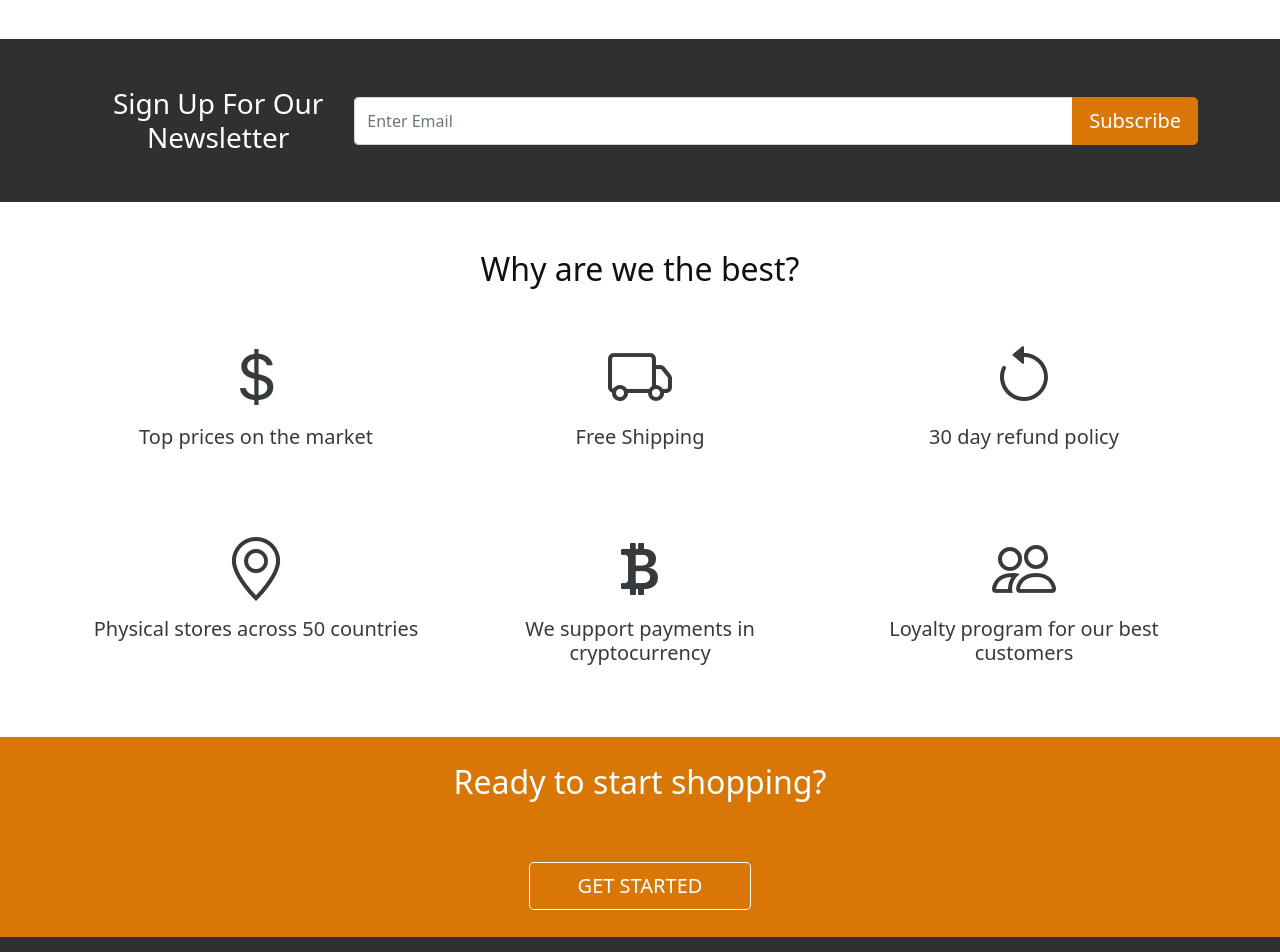
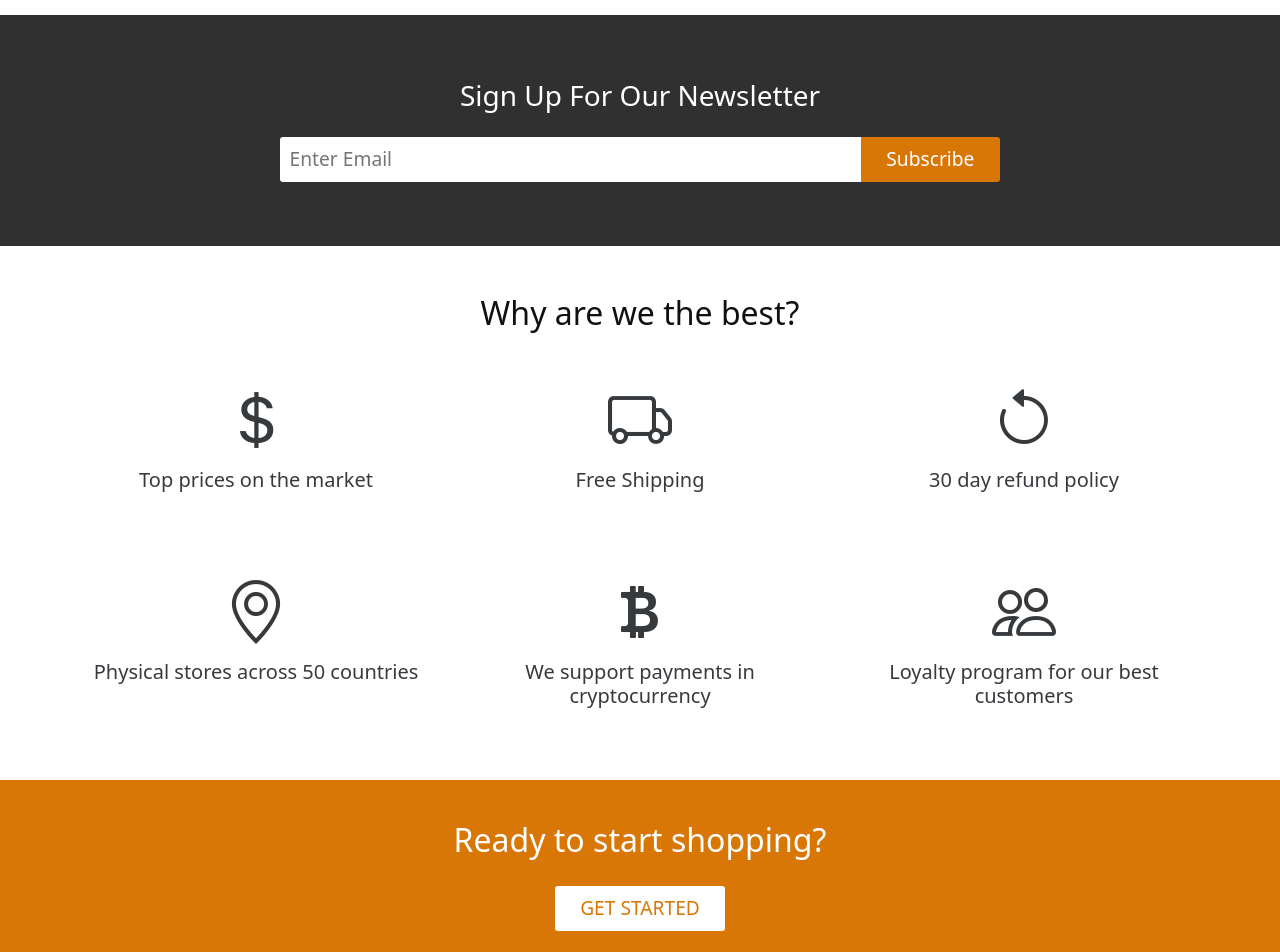
Before and after one commit to rpashev/next-ecommerce, a Next.js app: page / in a window 1280 px wide. Shown: the part 780-1732 px from the top of the page. Built offline with nearby package versions, Linux system fonts and the light colour scheme; no server answers; the database is empty.

Commit message:
replaced some bootstrap with scss

```diff
--- a/components/landing-page/final-prompt.js
+++ b/components/landing-page/final-prompt.js
@@ -6,10 +6,7 @@ const FinalPrompt = () => {
   return (
     <section className={`${styles["final-prompt"]} bg-warning`}>
       <h2 className="text-center text-light">Ready to start shopping?</h2>
-      <button
-        onClick={() => router.push("/shop")}
-        className="btn btn-outline-light px-5 btn-lg mx-auto shadow-none"
-      >
+      <button onClick={() => router.push("/shop")} className={styles.btn}>
         GET STARTED
       </button>
     </section>
--- a/components/landing-page/final-prompt.module.scss
+++ b/components/landing-page/final-prompt.module.scss
@@ -1,8 +1,33 @@
 @import "../../styles/colors.scss";
 
 .final-prompt {
-  height: 12.5rem;
+  height: 12rem;
+  padding: 2rem 0;
   display: flex;
   flex-direction: column;
   justify-content: space-around;
+  align-items: center;
 }
+
+.btn {
+  font: inherit;
+  cursor: pointer;
+  display: flex;
+  justify-content: center;
+  align-items: center;
+  font: inherit;
+  font-size: 1.2rem;
+  background-color: $gray-light;
+  color: $color-primary-dark;
+  font-weight: 500;
+  padding: 0.5rem 1.6rem;
+  border: none;
+  border-radius: 3px;
+  transition: 0.25s ease-out;
+
+  &:hover,
+  &:focus {
+    outline: none;
+    background-color: darken($gray-light, 8%);
+  }
+}
--- a/components/landing-page/newsletter.js
+++ b/components/landing-page/newsletter.js
@@ -1,25 +1,12 @@
+import styles from "./newsletter.module.scss";
+
 const Newsletter = (props) => {
   return (
-    <section className="bg-secondary text-light py-5 px-1 px-md-5 my-4">
-      <div className="container">
-        <div className="d-md-flex justify-content-between align-items-center">
-          <h3 className="mb-3 mb-md-0 text-center">
-            Sign Up For Our Newsletter
-          </h3>
-          <div className="input-group news-input">
-            <input
-              type="text"
-              className="form-control shadow-none"
-              placeholder="Enter Email"
-            />
-            <button
-              className="btn btn-warning btn-lg text-light shadow-none"
-              type="button"
-            >
-              Subscribe
-            </button>
-          </div>
-        </div>
+    <section className={`${styles.section} bg-secondary`}>
+      <h3>Sign Up For Our Newsletter</h3>
+      <div className={styles["form-control"]}>
+        <input type="text" placeholder="Enter Email" />
+        <button type="button">Subscribe</button>
       </div>
     </section>
   );
--- /dev/null
+++ b/components/landing-page/newsletter.module.scss
@@ -0,0 +1,70 @@
+@import "../../styles/colors.scss";
+
+.section {
+  padding: 4rem 1rem;
+
+  h3 {
+    color: $gray-light;
+    text-align: center;
+    margin-bottom: 1.5rem;
+  }
+}
+
+.form-control {
+  width: 100%;
+  max-width: 45rem;
+  display: flex;
+  margin: 0 auto;
+
+  input {
+    font: inherit;
+    width: 100%;
+    padding: 0.4rem 0.6rem;
+    border: none;
+    border-bottom-left-radius: 3px;
+    border-top-left-radius: 3px;
+    font-size: 1.2rem;
+    &:focus {
+      outline: none;
+      background-color: darken($gray-light, 10%);
+    }
+  }
+
+  button {
+    border: none;
+    font: inherit;
+    background-color: $color-primary-dark;
+    color: $gray-light;
+    padding: 0.5rem 1.6rem;
+    font-size: 1.2rem;
+    border-bottom-right-radius: 3px;
+    border-top-right-radius: 3px;
+    cursor: pointer;
+    transition: 0.25s ease-out;
+    display: flex;
+    align-items: center;
+    justify-content: center;
+
+    &:hover,
+    &:focus {
+      outline: none;
+      background-color: lighten($color-primary-dark, 10%);
+    }
+  }
+}
+
+@media (max-width: 25em) {
+  .form-control {
+    flex-direction: column;
+    gap: 0.75rem;
+    input,
+    button {
+      font-size: 1.5rem;
+      border-radius: 3px;
+    }
+    button {
+      width: 50%;
+      align-self: center;
+    }
+  }
+}
--- a/components/products/product-card.module.scss
+++ b/components/products/product-card.module.scss
@@ -41,8 +41,10 @@
 
 @media (hover: none) {
   .card {
+    padding-bottom: 4.25rem;
     button {
       display: block !important;
+      font-size: 1.5rem;
     }
   }
 }
--- a/components/products/product-list.module.scss
+++ b/components/products/product-list.module.scss
@@ -6,7 +6,7 @@
   display: flex;
   flex-wrap: wrap;
   justify-content: center;
-  gap: 1.5rem 2rem;
+  gap: 3rem 2rem;
 }
 
 .title {
--- a/styles/globals.scss
+++ b/styles/globals.scss
@@ -36,10 +36,10 @@ $theme-colors: (
     font-size: 85%;
   }
 }
-@media (max-width: 56.25em) {
-  html {
-    font-size: 78%;
-  }
-}
+// @media (max-width: 56.25em) {
+//   html {
+//     font-size: 78%;
+//   }
+// }
 
 @import "../node_modules/bootstrap/scss/bootstrap";
```
